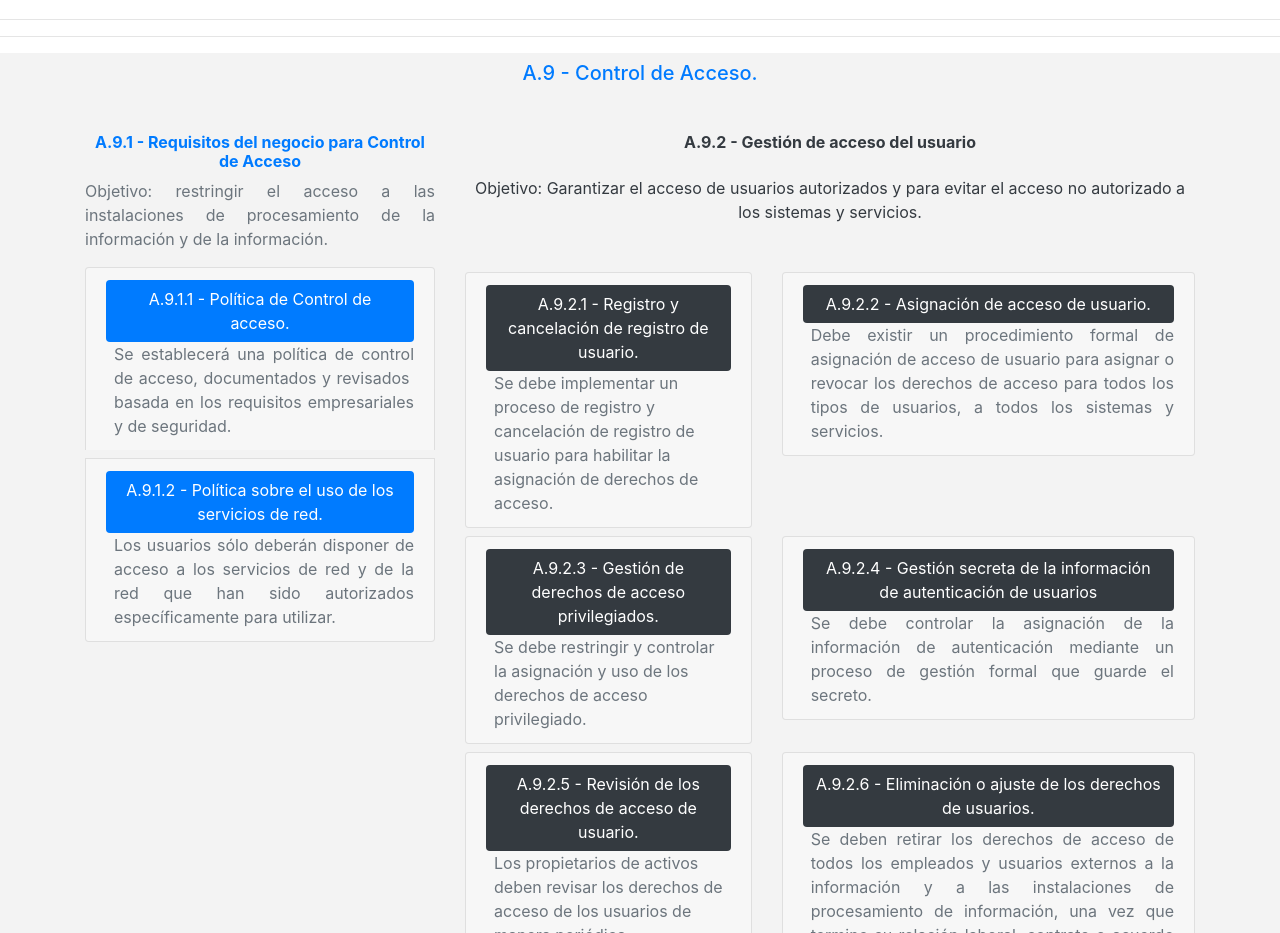
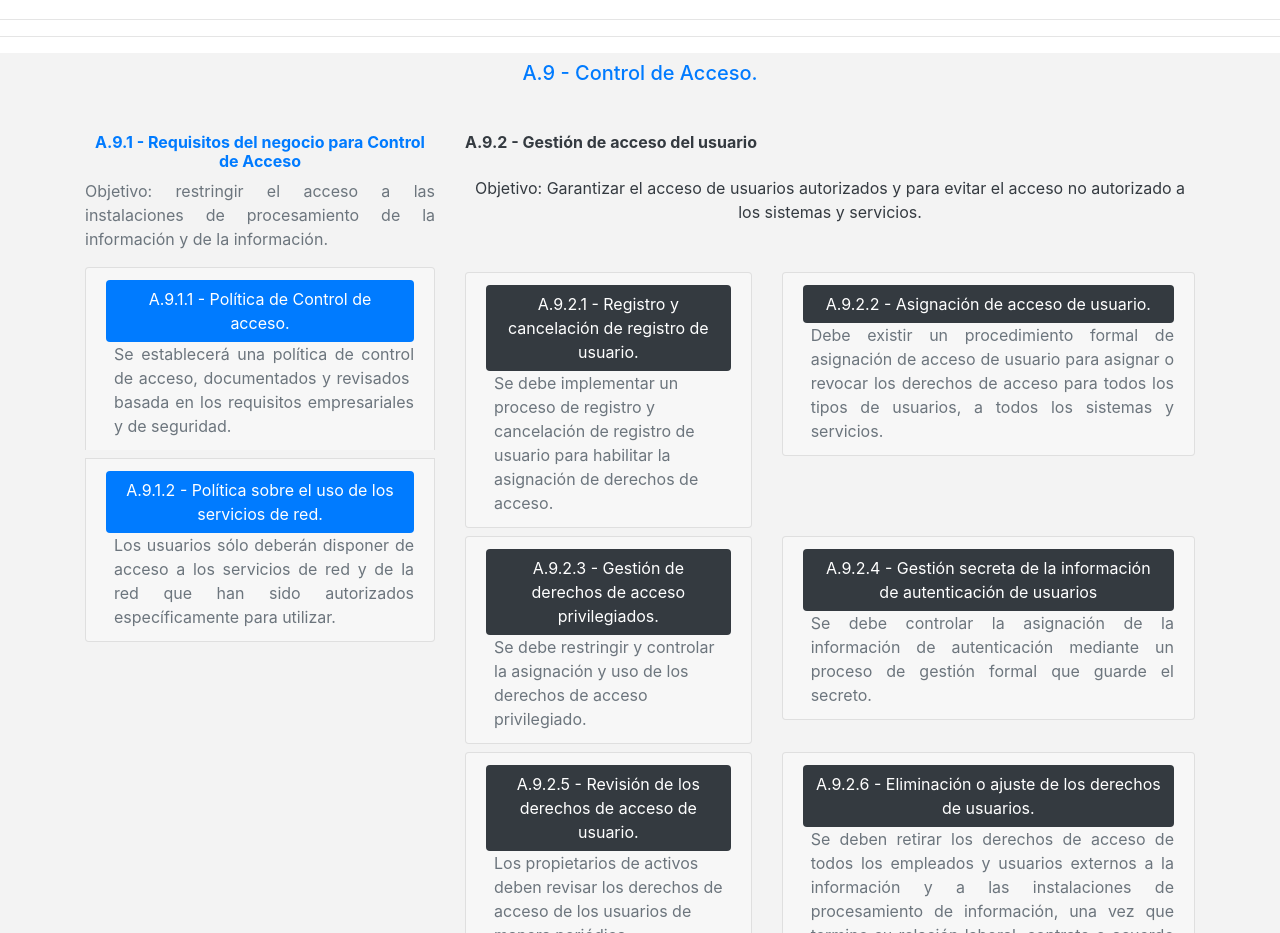
Before and after one commit to alfredonpb/alfredonpb.github.io, a plain HTML site: page index.html in a window 1280 px wide. Shown: the part 2660-3593 px from the top of the page. Drawn offline with nearby package versions, Linux system fonts and the light colour scheme.

Commit message:
text-justify

```diff
--- a/index.html
+++ b/index.html
@@ -1213,7 +1213,7 @@
 
                          <!-- OBJETIVO A.9.2 - Gestión de acceso del usuario. -->
                         <div class="col-xs-12 col-md-8 col-lg-8 col-xl-8">
-                            <p class="text-center text-dark h6"> <b>A.9.2 - Gestión de acceso del usuario</b></p>
+                            <p class="text-justify text-dark h6"> <b>A.9.2 - Gestión de acceso del usuario</b></p>
                             <p class="text-center text-dark mt-4 mb-5">Objetivo: Garantizar el acceso de usuarios autorizados y
                                 para evitar el acceso no autorizado a los sistemas y servicios.
                             </p>
```
